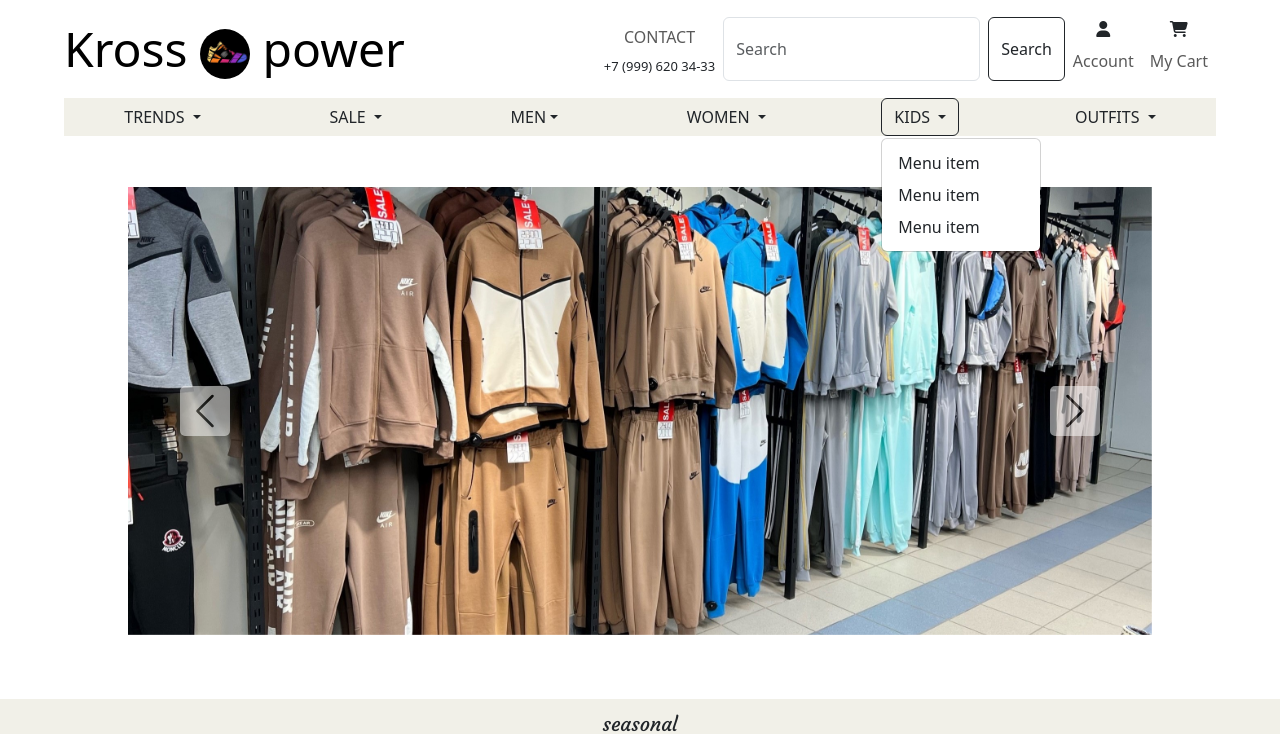
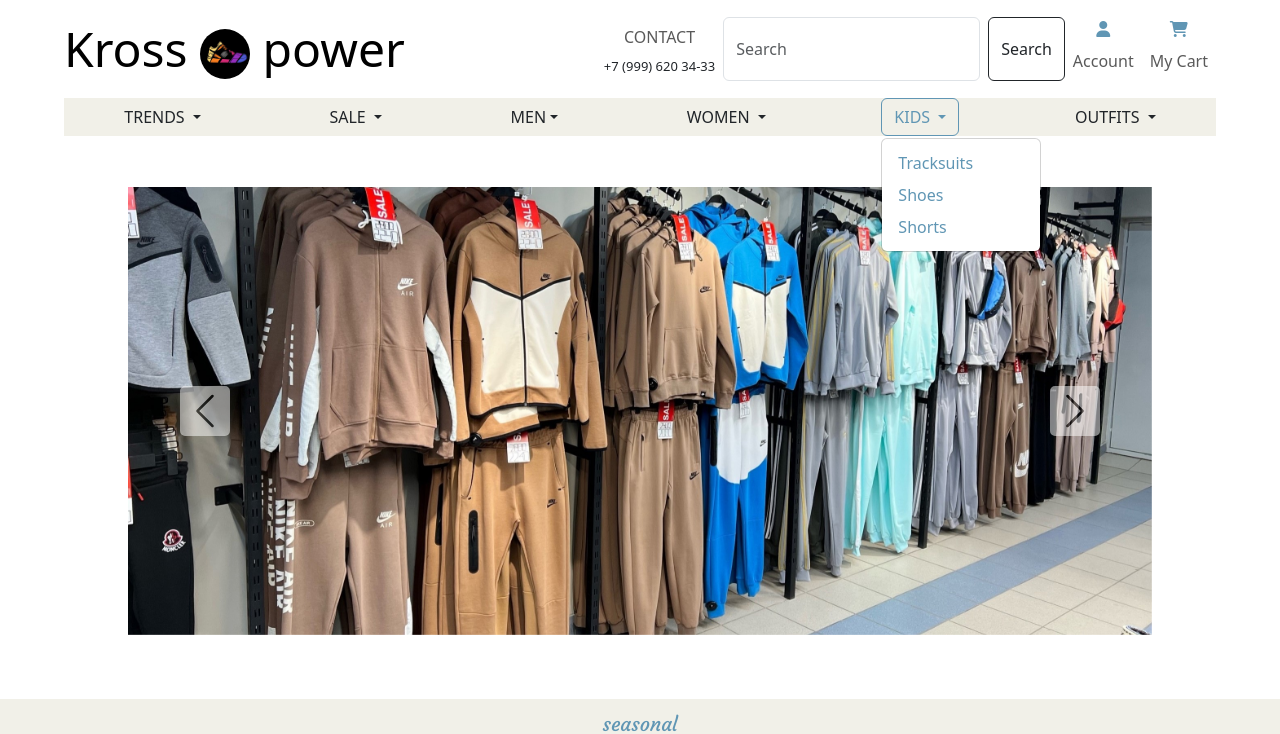
Before and after one commit to Theophelus-Mbhele/shoes-and-clothing-1, a plain HTML site: page index.html in a window 1280 px wide. Both pictures are taken after a click on the button "KIDS". Shown: the top 734 px of the page. Drawn offline with nearby package versions, Linux system fonts and the light colour scheme.

Commit message:
menu items and headings color

```diff
--- a/index.html
+++ b/index.html
@@ -64,49 +64,49 @@
                 <div class="btn-group ">
                     <button class="btn  dropdown-toggle  trial" type="button" data-bs-toggle="dropdown" aria-expanded="false"> TRENDS </button>
                     <ul class="dropdown-menu">
-                        <li><a class="dropdown-item" href="#">Menu item</a></li>
-                        <li><a class="dropdown-item" href="#">Menu item</a></li>
-                        <li><a class="dropdown-item" href="#">Menu item</a></li>
+                        <li><a class="dropdown-item" href="#">Summer Outifits</a></li>
+                        <li><a class="dropdown-item" href="#">Womens' Sports wear</a></li>
+                        <li><a class="dropdown-item" href="#">Kids' Shorts</a></li>
                     </ul>
                 </div>
                 <div class="btn-group ">
                     <button type="button" class="btn dropdown-toggle trial" data-bs-toggle="dropdown" aria-expanded="false"> SALE </button>
                     <ul class="dropdown-menu">
-                        <li><a class="dropdown-item" href="#">Menu item</a></li>
-                        <li><a class="dropdown-item" href="#">Menu item</a></li>
-                        <li><a class="dropdown-item" href="#">Menu item</a></li>
+                        <li><a class="dropdown-item" href="#">Winter boots</a></li>
+                        <li><a class="dropdown-item" href="#">Back packs</a></li>
+                        <li><a class="dropdown-item" href="#">Tracksuits</a></li>
                     </ul>
                 </div>
                 <div class="btn-group ">
                     <button type="button" class="btn  dropdown-toggle trial" data-bs-toggle="dropdown" data-bs-display="static" aria-expanded="false">MEN</button>
                     <ul class="dropdown-menu">
-                        <li><a class="dropdown-item" href="#">Menu item</a></li>
-                        <li><a class="dropdown-item" href="#">Menu item</a></li>
-                        <li><a class="dropdown-item" href="#">Menu item</a></li>
+                        <li><a class="dropdown-item" href="#">Casual wear</a></li>
+                        <li><a class="dropdown-item" href="#">Sports</a></li>
+                        <li><a class="dropdown-item" href="#">Sneakers</a></li>
                     </ul>
                 </div>
                 <div class="btn-group ">
                     <button type="button" class="btn  dropdown-toggle trial" data-bs-toggle="dropdown" data-bs-display="static" aria-expanded="false"> WOMEN </button>
                     <ul class="dropdown-menu">
-                        <li><a class="dropdown-item" href="#">Menu item</a></li>
-                        <li><a class="dropdown-item" href="#">Menu item</a></li>
-                        <li><a class="dropdown-item" href="#">Menu item</a></li>
+                        <li><a class="dropdown-item" href="#">Sneakers</a></li>
+                        <li><a class="dropdown-item" href="#">Summer Outfits</a></li>
+                        <li><a class="dropdown-item" href="#">Coats</a></li>
                     </ul>
                 </div>
                 <div class="btn-group ">
                     <button type="button" class="btn dropdown-toggle trial" data-bs-toggle="dropdown" aria-expanded="false"> KIDS </button>
                     <ul class="dropdown-menu">
-                        <li><a class="dropdown-item" href="#">Menu item</a></li>
-                        <li><a class="dropdown-item" href="#">Menu item</a></li>
-                        <li><a class="dropdown-item" href="#">Menu item</a></li>
+                        <li><a class="dropdown-item" href="#">Tracksuits</a></li>
+                        <li><a class="dropdown-item" href="#">Shoes</a></li>
+                        <li><a class="dropdown-item" href="#">Shorts</a></li>
                     </ul>
                 </div>
                 <div class="btn-group ">
                     <button type="button" class="btn dropdown-toggle trial" data-bs-toggle="dropdown" aria-expanded="false"> OUTFITS </button>
                     <ul class="dropdown-menu">
-                        <li><a class="dropdown-item" href="#">Menu item</a></li>
-                        <li><a class="dropdown-item" href="#">Menu item</a></li>
-                        <li><a class="dropdown-item" href="#">Menu item</a></li>
+                        <li><a class="dropdown-item" href="#">Winter</a></li>
+                        <li><a class="dropdown-item" href="#">Summer</a></li>
+                        <li><a class="dropdown-item" href="#">Gym</a></li>
                     </ul>
                 </div>
             </div>
@@ -394,7 +394,7 @@
 
 
     <!-- footer section -->
-    <footer class="white-section" id="footer">
+    <footer id="footer">
 
         <i class="footer-icons fa-brands fa-square-x-twitter fa-2xl"></i>
         <i class="footer-icons fa-brands fa-facebook fa-2xl"></i>
--- a/styles.css
+++ b/styles.css
@@ -7,6 +7,7 @@
 .buttons{
   background-color: #F1F0E8;
   text-align: center;
+  color: #6096B4;
 
   display: flex;
   flex-wrap: wrap;
@@ -101,11 +102,13 @@
 h2{
   margin-top: 5%;
   text-align: center;
+  color: #6096B4;
 }
 hr {
   width: 80%;
   margin-left: auto;
   margin-right: auto;
+  color: #6096B4;
 }
 .text-body-secondary {
 
@@ -129,11 +132,13 @@
   font-size: 20px;
   margin-bottom: 0;
   line-height: 0;
+  color: #6096B4;
 }
 .for-the-advert{
   margin-top: 1%;
   font-size: 5rem;
   margin-bottom: 2%;
+  color: #6096B4;
 }
 
 .logo{
@@ -168,6 +173,7 @@
   background-color: #d8d7cc;
   text-align: center;
   padding: 4% 10%;
+  margin-top: 4%;
 }
 p{
   margin-top: 20px;
@@ -175,5 +181,21 @@
 
 .footer-icons{
   margin: 20px 10px;
+  color: #6096B4;
 
 }
+
+.fa-cart-shopping{
+  color: #6096B4;
+}
+.fa-right-long{
+  color: #6096B4;
+}
+
+.fa-user{
+  color: #6096B4;
+}
+
+.dropdown-item{
+  color: #6096B4;
+}
```
